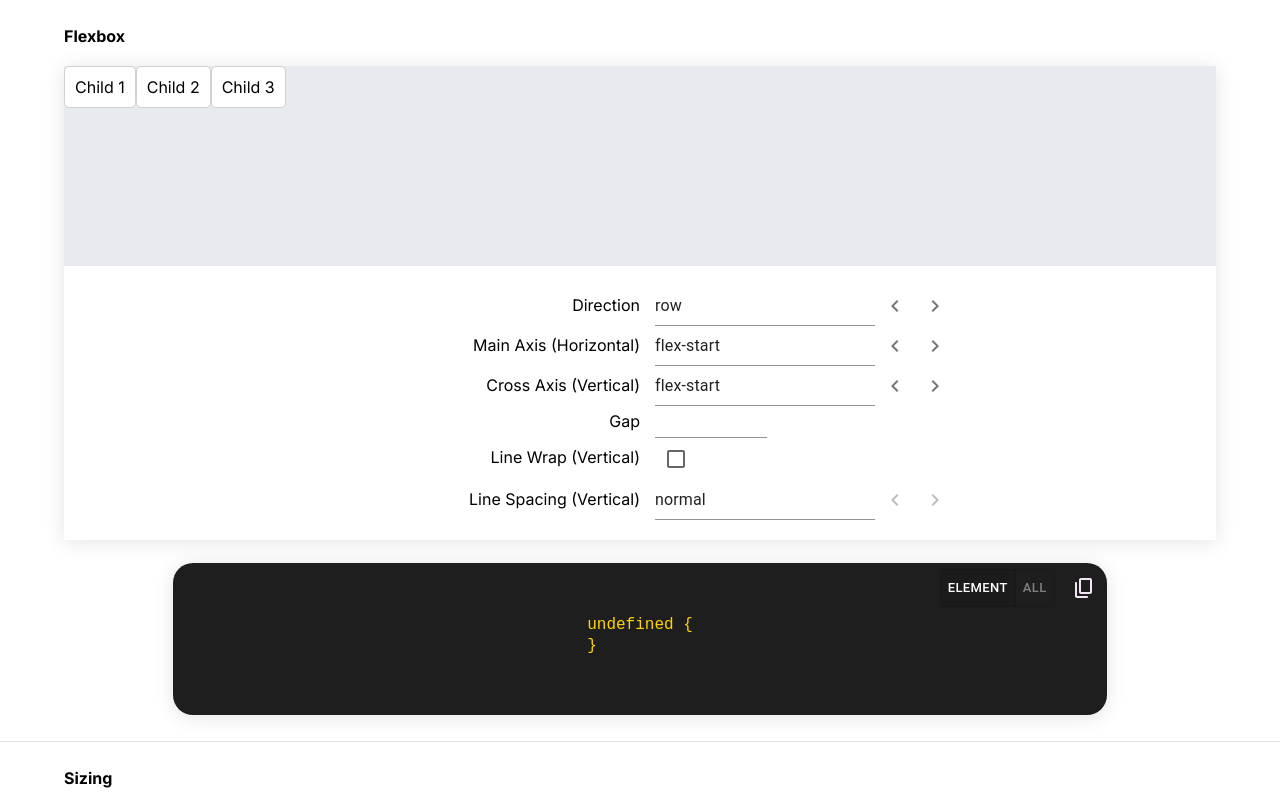
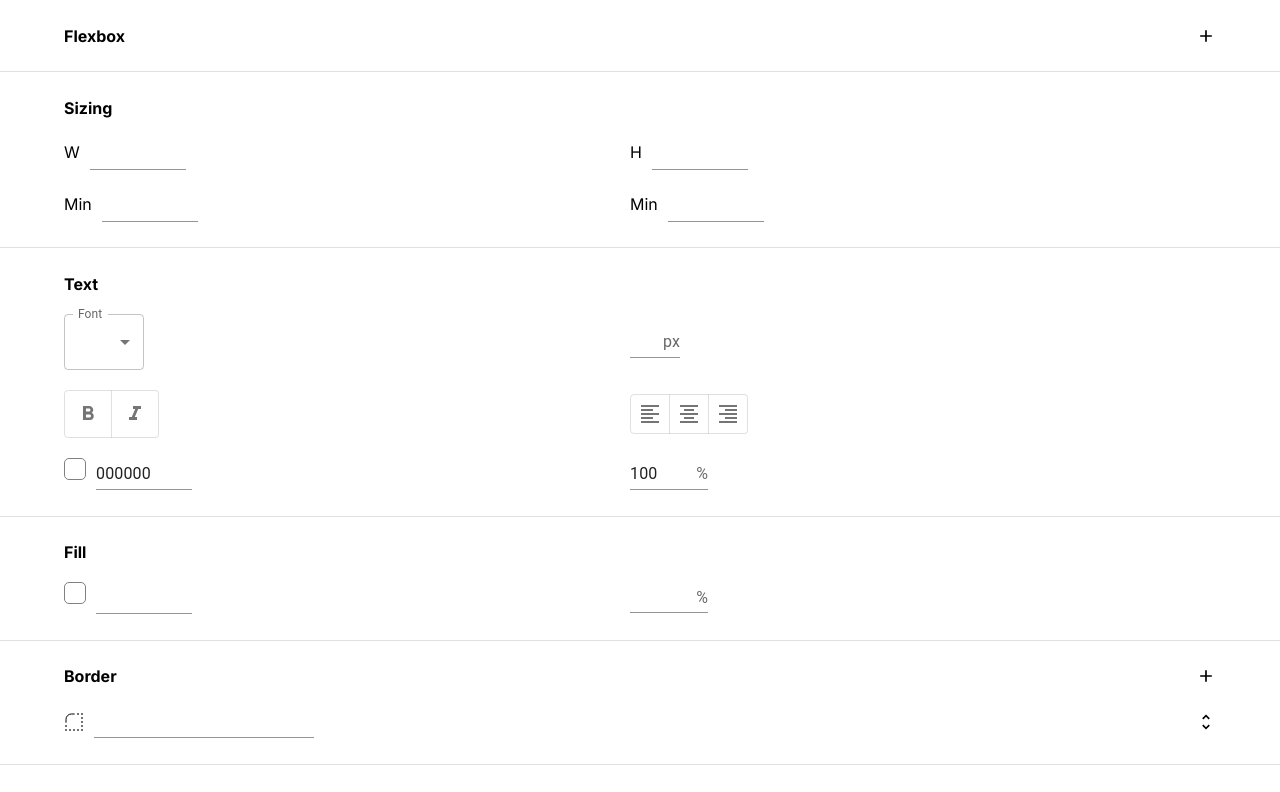
Before and after one commit to nickjiang2378/starter-css, a React (Create React App) app: page / in a window 1280 px wide. Shown: the top 792 px of the page. Built offline with nearby package versions, Linux system fonts and the light colour scheme.

Commit message:
Code Visualizer integrated

```diff
--- a/src/App.css
+++ b/src/App.css
@@ -48,7 +48,7 @@
   font-weight: 700;
 }
 
-.border-header {
+.flex-header {
   display: flex;
 }
 
--- /dev/null
+++ b/src/components/CodeVisualizer/CodeVisualizer.css
@@ -0,0 +1,60 @@
+
+.codeContainer {
+    justify-content: center;
+    background: #1E1E1E;
+    max-height: 200px;
+    padding-bottom: 60px;
+}
+
+.codeWrapper {
+    margin: 0px 3em;
+    overflow: auto;
+    max-height: 200px;
+}
+
+.code {
+    text-align: left;
+}
+
+.controls {
+    display: flex;
+    justify-content: flex-end;
+    align-items: center;
+}
+
+.controls div {
+    margin: 3px
+}
+
+.text {
+    font-family: Menlo, Monaco, 'Courier New', Courier, monospace;
+}
+
+.header {
+    color: #FDD503;
+}
+
+.attr {
+    color: #9AD8F9;
+    margin-left: 20px;
+}
+
+.num {
+    color: #B5CEA8;
+}
+
+.str {
+    color: #CA8F76;
+}
+
+.punc {
+    color: #D4D4D4;
+}
+
+.copy-btn {
+    opacity: 0.5;
+}
+
+.copy-btn:hover {
+    opacity: 1;
+}
--- a/src/components/CodeVisualizer.jsx
+++ b/src/components/CodeVisualizer/CodeVisualizer.jsx
@@ -4,6 +4,8 @@ import { ToggleButtonGroup, IconButton } from '@mui/material';
 import MuiToggleButton from "@mui/material/ToggleButton";
 import ContentCopyRoundedIcon from '@mui/icons-material/ContentCopyRounded';
 import { styled } from "@mui/material/styles";
+
+import "./CodeVisualizer.css"
 
 const ToggleButton = styled(MuiToggleButton)({
     "&.MuiToggleButton-root": {
@@ -46,6 +48,7 @@ export default function CodeVisualizer({ element, all }) {
                 code.push(<span key={selector+prop+":"+keyGen()} className="punc text">: </span>);
 
                 const propValue = elementCode.code[prop];
+                console.log(propValue);
                 const propValueLst = propValue.split(" ");
                 for (const propValueItem of propValueLst) {
                     console.log(propValueItem);
@@ -101,7 +104,6 @@ export default function CodeVisualizer({ element, all }) {
     }
 
     return (
-        <div className="container">
         <div className="codeContainer">
             <div className="controls">
                 <div className="elementToggle">
@@ -122,17 +124,16 @@ export default function CodeVisualizer({ element, all }) {
                         </ToggleButton>
                     </ToggleButtonGroup>
                 </div>
-                    <div className="copy">
+                <div className="copy-btn">
                     <IconButton onClick={() => copy()}>
                         <ContentCopyRoundedIcon sx={{color: "#F3E5F5"}} />
                     </IconButton>
                 </div>
             </div>
             <div className="codeWrapper">
-                    <div className="code">
+                <code>
                     {generateCode()}
-                    </div>
-                </div>
+                </code>
             </div>
         </div>
     )
--- a/src/pages/BorderDashboard/BorderDashboard.jsx
+++ b/src/pages/BorderDashboard/BorderDashboard.jsx
@@ -50,7 +50,7 @@ export default function BorderDashboard({ elementStyles, computedStyles }) {
 
     return (
         <div className="container">
-            <div className="border-header category-header">
+            <div className="flex-header category-header">
                 <div className="bold" style={{ flex: 1 }}>Border</div>
                 {!addBorder &&
                     <div
--- a/src/pages/FlexVisualizer/FlexVisualizer.css
+++ b/src/pages/FlexVisualizer/FlexVisualizer.css
@@ -20,7 +20,7 @@
 
 .flexVisualizer {
     margin: auto;
-    box-shadow: 0px 2px 20px rgba(0, 0, 0, 0.11);
+    box-shadow: 0px 2px 20px rgb(240 240 240);
 }
 
 .flexPlayground {
@@ -30,81 +30,7 @@
     overflow: auto;
 }
 
-.attr {
-    color: #9AD8F9;
-    margin-left: 20px;
-}
-
-.num {
-    color: #B5CEA8;
-}
-
-.str {
-    color: #CA8F76;
-}
-
-.punc {
-    color: #D4D4D4;
-}
-
 .flexSettings {
     overflow: auto;
     padding: 20px 0px;
 }
-
-.codeContainer {
-    justify-content: center;
-    background: #1E1E1E;
-    max-height: 200px;
-    width: 90%;
-    margin: auto;
-    box-shadow: 0px 2px 20px rgba(0, 0, 0, 0.11);
-    border-radius: 20px;
-    padding-bottom: 60px;
-}
-
-.codeWrapper {
-    display: flex;
-    align-items: center;
-    justify-content: center;
-    overflow: auto;
-}
-
-.code {
-    text-align: left;
-}
-
-.controls {
-    display: flex;
-    justify-content: flex-end;
-    align-items: center;
-}
-
-.controls div {
-    margin: 3px
-}
-
-.text {
-    font-family: 'Courier New', Courier, monospace;
-}
-
-.header {
-    color: #FDD503;
-}
-
-.attr {
-    color: #9AD8F9;
-    margin-left: 20px;
-}
-
-.num {
-    color: #B5CEA8;
-}
-
-.str {
-    color: #CA8F76;
-}
-
-.punc {
-    color: #D4D4D4;
-}
--- a/src/pages/FlexVisualizer/FlexVisualizer.jsx
+++ b/src/pages/FlexVisualizer/FlexVisualizer.jsx
@@ -4,8 +4,10 @@ import OptionsProperty from "../../components/OptionsProperty"
 import InputProperty from "../../components/InputProperty"
 import CheckboxProperty from "../../components/CheckboxProperty";
 import AddIcon from '@mui/icons-material/Add';
+import RemoveIcon from '@mui/icons-material/Remove';
 import "./FlexVisualizer.css"
-import CodeVisualizer from "../../components/CodeVisualizer";
+import CodeVisualizer from "../../components/CodeVisualizer/CodeVisualizer";
+import { flexDirectionSettings, justifyContentSettings, alignContentSettings, alignItemsSettings, alignSelfSettings } from "./constants";
 
 export default function FlexVisualizer() {
     const [containerStyles, setContainerStyles] = useState({
@@ -16,13 +18,11 @@ export default function FlexVisualizer() {
         alignContent: "normal",
         flexWrap: "nowrap",
         columnGap: "0px",
-        zIndex: 0
     });
-
     const [selectedIndex, setSelectedIndex] = useState();
     const [children, setChildren] = useState([
         {
-            name: "child1",
+            name: "#child1",
             displayName: "Child 1",
             code: {
                 flex: "none",
@@ -30,7 +30,7 @@ export default function FlexVisualizer() {
             }
         },
         {
-            name: "child2",
+            name: "#child2",
             displayName: "Child 2",
             code: {
                 flex: "none",
@@ -38,7 +38,7 @@ export default function FlexVisualizer() {
             }
         },
         {
-            name: "child3",
+            name: "#child3",
             displayName: "Child 3",
             code: {
                 flex: "none",
@@ -46,9 +46,9 @@ export default function FlexVisualizer() {
             }
         },
     ]);
+    const [addFlex, setAddFlex] = useState(false);
 
     const resetView = () => {
-        console.log("View reset");
         setSelectedIndex(null);
     }
 
@@ -57,7 +57,6 @@ export default function FlexVisualizer() {
     }
 
     const setChildKey = (prop, val, index) => {
-        console.log("Setting child key")
         setChildren((arr) => {
             let newArr = [...arr]
             let childCode = {...newArr[index].code, [prop]: val}
@@ -66,18 +65,37 @@ export default function FlexVisualizer() {
         });
     }
 
-    console.log(children);
-    console.log(selectedIndex);
-
-    const flexDirectionSettings = ["row", "row-reverse", "column", "column-reverse"];
-    const justifyContentSettings = ["flex-start", "center", "space-evenly", "space-around", "space-between", "flex-end"]
-    const alignItemsSettings = ["flex-start", "center", "baseline", "stretch", "flex-end"]
-    const alignContentSettings = ["normal", "flex-start", "center", "space-around", "space-between", "stretch", "flex-end"]
-    const alignSelfSettings = ["auto", "flex-start", "flex-end", "center", "baseline", "stretch"]
+    let elementStyles = {
+        name: "#element",
+        code: containerStyles
+    };
+    let allStyles = [...children];
+    allStyles.unshift(elementStyles);
 
     return (
         <div className="container">
-            <div className="category-header bold">Flexbox</div>
+            <div className="flex-header category-header">
+                <div className="bold" style={{ flex: 1 }}>Flexbox</div>
+                {!addFlex ?
+                    <div
+                        className="icon-btn"
+                        onClick={() => setAddFlex(true)}
+                    >
+                        <AddIcon
+                            sx={{ width: '100%', height: '100%' }}
+                        />
+                    </div> :
+                    <div
+                        className="icon-btn"
+                        onClick={() => setAddFlex(false)}
+                    >
+                        <RemoveIcon
+                            sx={{ width: '100%', height: '100%' }}
+                        />
+                    </div>
+                }
+            </div>
+            {addFlex &&
                 <div className="flexVisualizer">
                     <div className="flexPlayground" style={containerStyles} onClick={resetView}>
                         <>
@@ -155,8 +173,9 @@ export default function FlexVisualizer() {
                         </>
                         }
                     </div>
+                    <CodeVisualizer element={elementStyles} all={allStyles}/>
                 </div>
-            <CodeVisualizer element={{}} all={[]}/>
+            }
         </div>
     )
 }
--- /dev/null
+++ b/src/pages/FlexVisualizer/constants.js
@@ -0,0 +1,7 @@
+const flexDirectionSettings = ["row", "row-reverse", "column", "column-reverse"];
+const justifyContentSettings = ["flex-start", "center", "space-evenly", "space-around", "space-between", "flex-end"]
+const alignItemsSettings = ["flex-start", "center", "baseline", "stretch", "flex-end"]
+const alignContentSettings = ["normal", "flex-start", "center", "space-around", "space-between", "stretch", "flex-end"]
+const alignSelfSettings = ["auto", "flex-start", "flex-end", "center", "baseline", "stretch"]
+
+export { flexDirectionSettings, justifyContentSettings, alignContentSettings, alignItemsSettings, alignSelfSettings };
```
Lines whose indentation alone changed are shown as unchanged.
